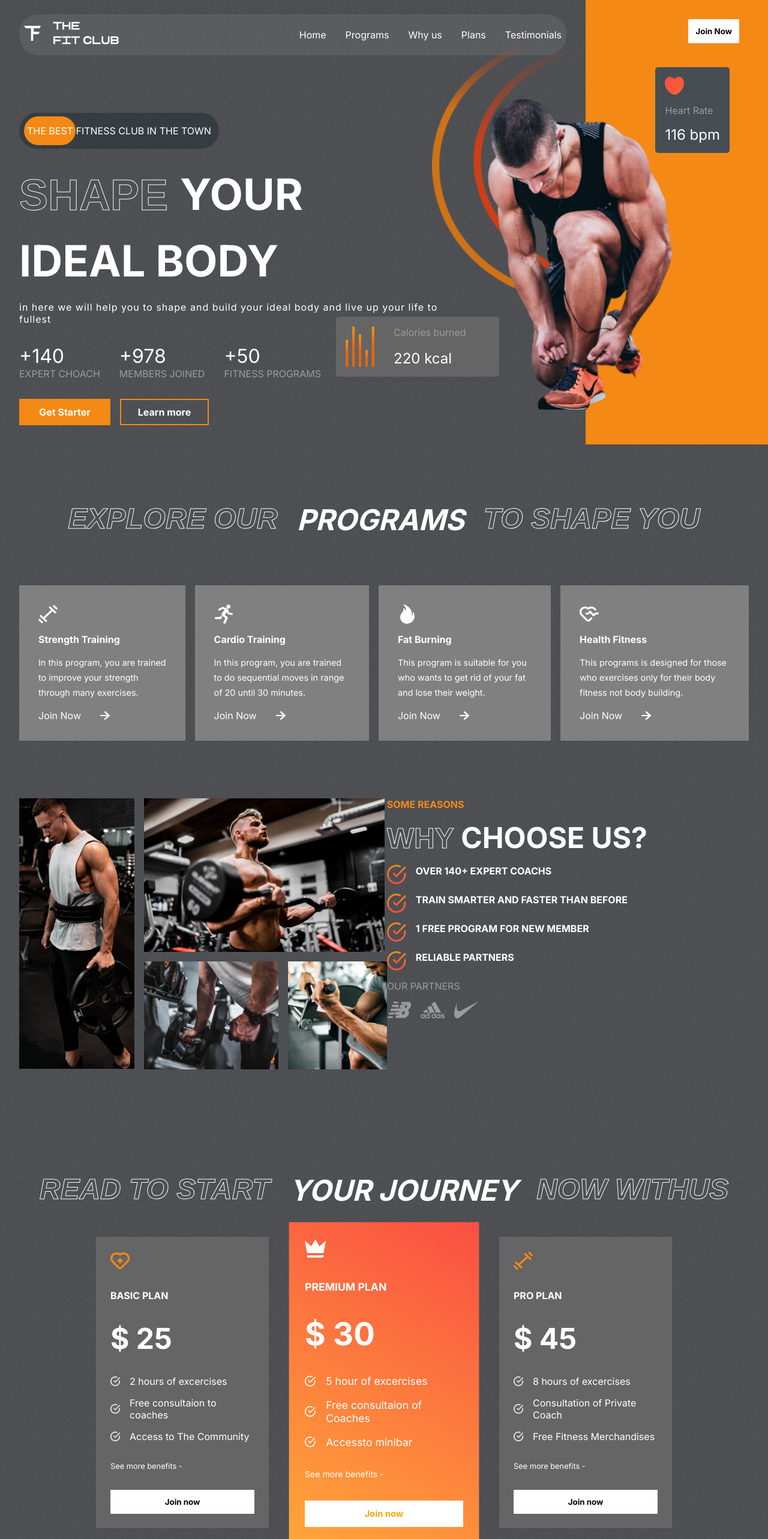
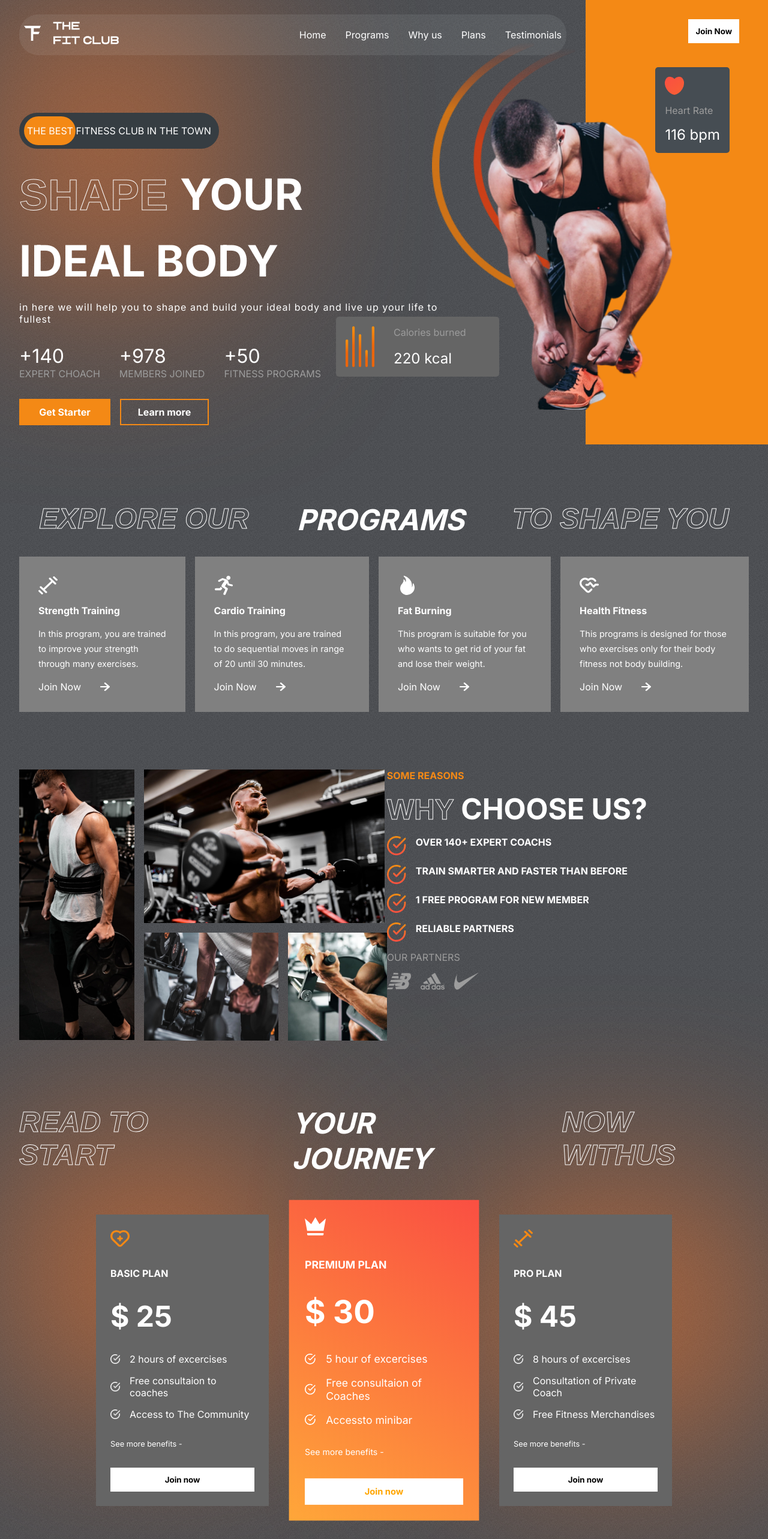
Before and after one commit to karimliaghabala/gym-fitness-app, a React (Create React App) app: page / in a window 1280 px wide. Shown: the top 2566 px of the page at 60% size. Built offline with nearby package versions, Linux system fonts and the light colour scheme.

Commit message:
add blur

```diff
--- a/src/App.css
+++ b/src/App.css
@@ -6,7 +6,7 @@
   --darkGrey: #464D53;
   --caloryCard: #656565;
   --planCard: linear-gradient(210.41deg, #fa5042 1.14%, #ffa739 100.75%);
-  --appColor:  #3c3f45;
+  --appColor: #3c3f45;
 }
 
 .App {
@@ -18,16 +18,19 @@
   gap: 6rem;
   overflow: hidden;
 }
-::-webkit-scrollbar{
+
+::-webkit-scrollbar {
   display: none;
 }
-.stroke-text{
+
+.stroke-text {
   font-family: Arial, Helvetica, sans-serif;
   color: transparent;
   -webkit-text-stroke-width: 1px;
   -webkit-text-stroke-color: white;
 }
-.btn{
+
+.btn {
   background-color: white;
   padding: 0.5rem;
   font-weight: bold;
@@ -37,6 +40,15 @@
   align-items: center;
   justify-content: center;
 }
-.btn:hover{
+
+.btn:hover {
   cursor: pointer;
 }
+
+.blur {
+  background-color: rgba(253, 120, 43, 0.89);
+  position: absolute;
+  border-radius: 50%;
+  filter: blur(150px);
+  z-index: -9;
+}
--- a/src/App.js
+++ b/src/App.js
@@ -4,7 +4,8 @@
 import Reasons from './components/Reasons/reasons'
 import Plans from './components/Plans/plans'
 import Testimonials from './assets/Testimonials/testimonials'
-import Join from './components/Join/join'
+import Join from './components/Join/join';
+import Footer from './components/Footer/footer'
 function App() {
   return (
     <div className="App">
@@ -14,6 +15,7 @@
       <Plans />
       <Testimonials/>
       <Join/>
+      <Footer/>
     </div>
   );
 }
--- /dev/null
+++ b/src/components/Footer/footer.css
@@ -0,0 +1,40 @@
+.footer-container{
+    position: relative;
+}
+.footer-container>hr{
+    border: 1px solid var(--lightgray);
+}
+.footer{
+    padding: 1rem 2rem;
+    display: flex;
+    flex-direction: column;
+    gap: 4rem;
+    align-items: center;
+    justify-content: center;
+    height: 20rem;
+}
+.blur-footer-1{
+    width: 20rem;
+    height: 20rem;
+    bottom: 0;
+    right: 10rem;
+    background: red;
+}
+.blur-footer-2{
+    width: 25rem;
+    height: 20rem;
+    bottom: 0;
+    left: 10rem;
+}
+.sosial-links{
+    display: flex;
+    gap: 4rem;
+}
+.sosial-links>img{
+    width: 2rem;
+    height: 2rem;
+    cursor: pointer;
+}
+.logo-f>img{
+    width: 10rem;
+}
--- /dev/null
+++ b/src/components/Footer/footer.jsx
@@ -0,0 +1,29 @@
+import React from 'react';
+import '../Footer/footer.css';
+import Github from '../../assets/github.png';
+import Instagram from '../../assets/instagram.png';
+import LinkedIn from '../../assets/linkedin.png';
+import Logo from '../../assets/logo.png';
+
+
+const footer = () => {
+    return (
+        <div className='footer-container'>
+            <hr />
+            <div className="footer">
+                <div className="sosial-links">
+                    <img src={Github} alt="" />
+                    <img src={Instagram} alt="" />
+                    <img src={LinkedIn} alt="" />
+                </div>
+            <div className="logo-f">
+                <img src={Logo} alt="" />
+                </div>
+            </div>
+            <div className="blur blur-footer-1"></div>
+            <div className="blur blur-footer-2"></div>
+        </div>
+    )
+}
+
+export default footer
--- a/src/components/Hero/hero.css
+++ b/src/components/Hero/hero.css
@@ -184,3 +184,8 @@
     font-size: 1.5rem;
 
 }
+.hero-blur{
+    width: 22rem;
+    height: 30rem;
+    left: 0;
+}
--- a/src/components/Hero/hero.jsx
+++ b/src/components/Hero/hero.jsx
@@ -10,6 +10,9 @@
 const Hero = () => {
     return (
         <div className='hero'>
+            <div className="blur hero-blur">
+
+            </div>
             <div className='left-h'>
                 <Header />
                 {/* the best ad  */}
--- a/src/components/Plans/plans.css
+++ b/src/components/Plans/plans.css
@@ -6,16 +6,27 @@
     gap: 4rem;
     position: relative;
 }
-.programs-header{
-    gap: 2rem;
-    margin-bottom: 3rem;
-}
+
 .plans{
     display: flex;
     align-items: center;
     justify-content: center;
     gap: 3rem;
 }
+.plans-blur-1{
+    width: 32rem;
+    height: 23rem;
+    top: 6rem;
+    left: 0rem;
+}
+.plans-blur-2{
+    width: 32rem;
+    height: 23rem;
+    top: 10rem;
+    right: 0rem;
+}
+
+
 .plan{
     display: flex;
     flex-direction: column;
--- a/src/components/Plans/plans.jsx
+++ b/src/components/Plans/plans.jsx
@@ -1,11 +1,13 @@
 import React from 'react'
 import '../Plans/plans.css'
-import {plansData} from '../../data/plansData'
+import { plansData } from '../../data/plansData'
 import whiteTick from '../../assets/whiteTick.png'
 
-const plans = () => {
+const Plans = () => {
   return (
-    <div className='plan-container'>
+    <div className='plans-container'>
+      <div className='blur plans-blur-1'></div>
+      <div className='blur plans-blur-2'></div>
       <div className='programs-header' >
         <span className='stroke-text'>READ TO START</span>
         <span>YOUR JOURNEY</span>
@@ -13,7 +15,7 @@
       </div>
       {/* plans card */}
       <div className='plans'>
-        {plansData.map((plan, i)=>(
+        {plansData.map((plan, i) => (
           <div className='plan' key={i}>
             {plan.icon}
             <span>{plan.name}</span>
@@ -21,7 +23,7 @@
             <div className='features'>
               {plan.features.map((feature, i) => (
                 <div className='feature'>
-                            <img src={whiteTick }alt="whiteTick" />
+                  <img src={whiteTick} alt="whiteTick" />
                   <span key={i}> {feature}</span>
                 </div>
               ))}
@@ -37,4 +39,4 @@
   )
 }
 
-export default plans
+export default Plans
```
Lines whose indentation alone changed are shown as unchanged.
